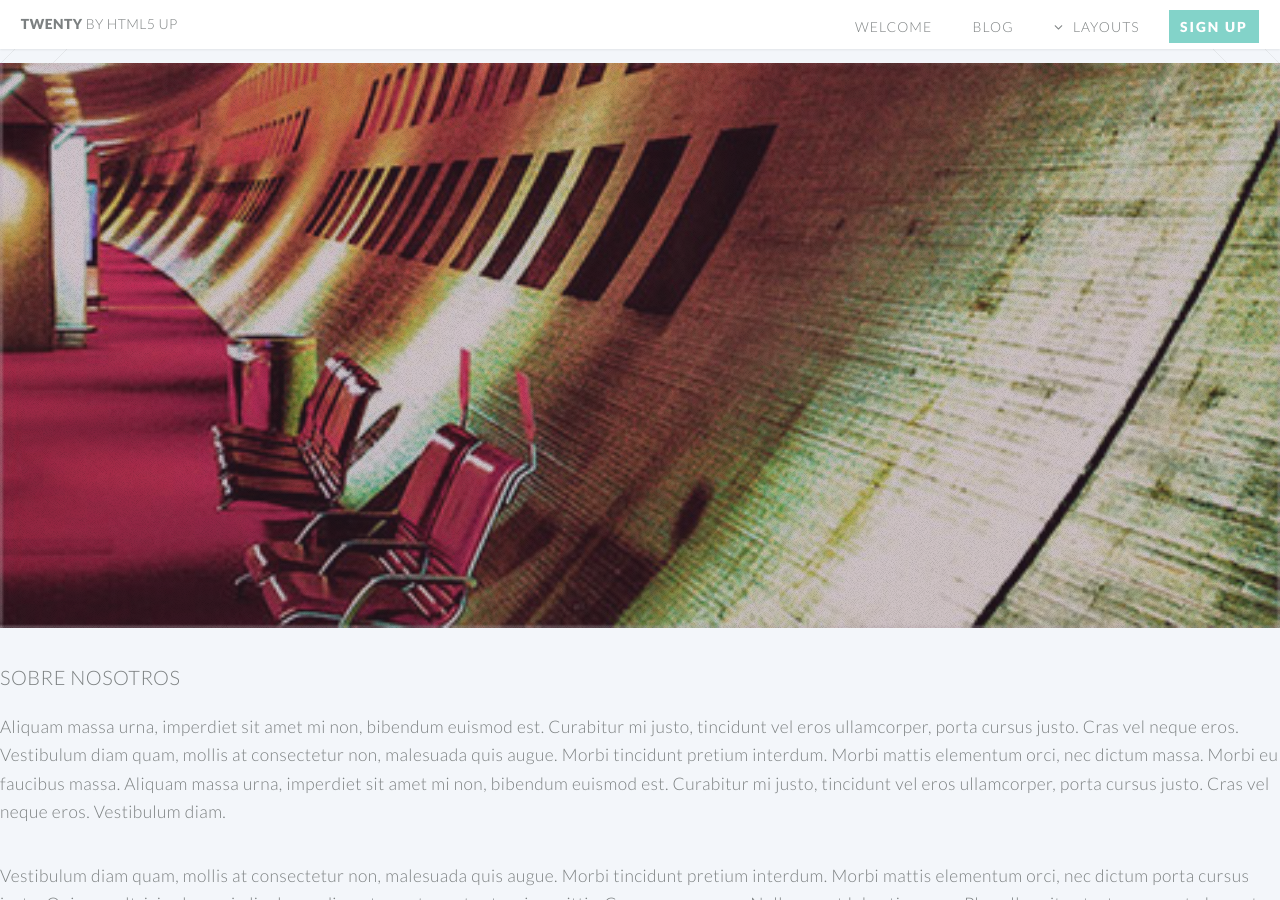
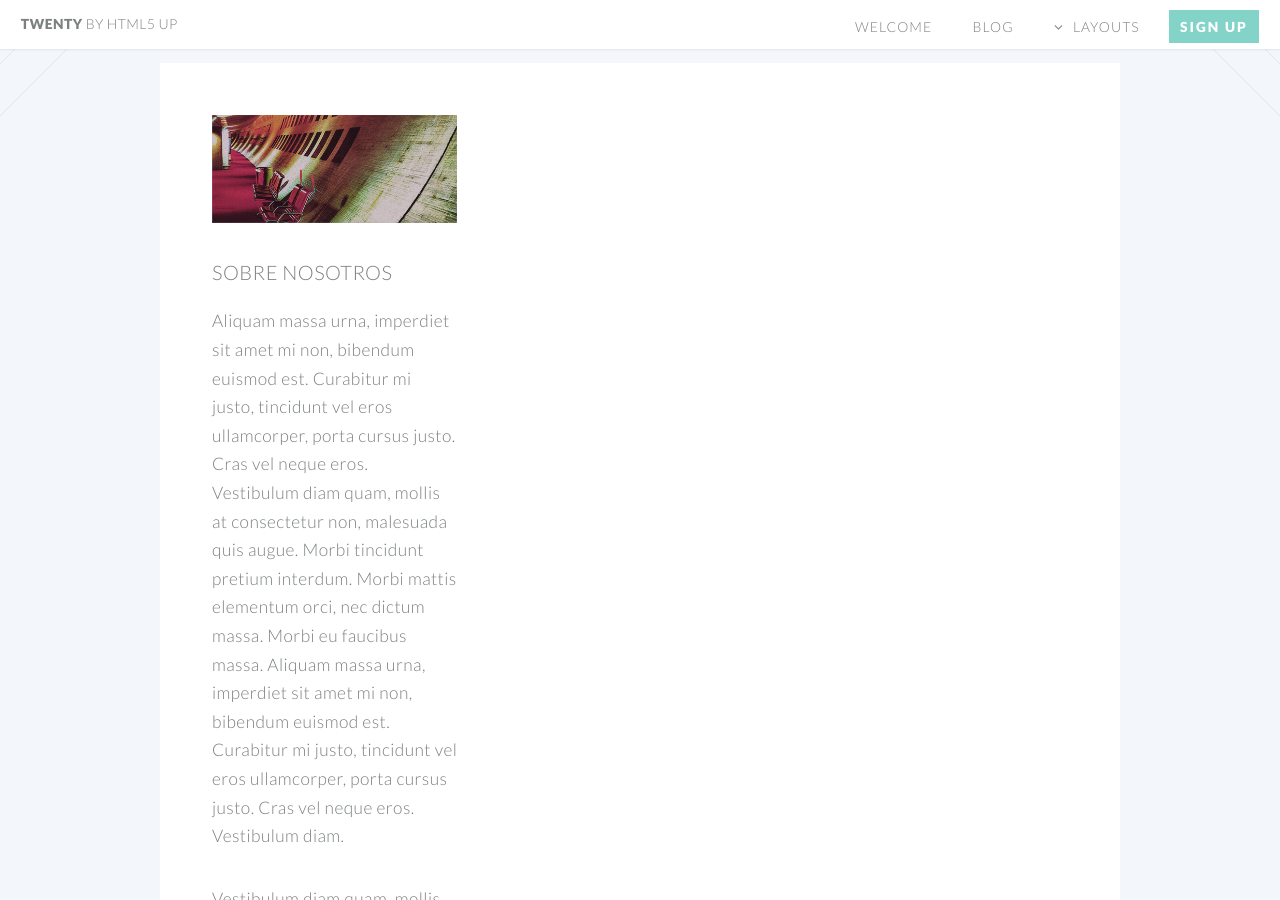
Before and after one commit to Vico2001/Vico2001.github.io, a Jekyll site: the page left-sidebar.html, which Jekyll copies as it is, in a window 1280 px wide and 900 px high, scrolled down 317 px. Built offline with Jekyll 4.4.1, drawn with Linux system fonts in a browser that asks for light colours.

Commit message:
Update left-sidebar.html

```diff
--- a/left-sidebar.html
+++ b/left-sidebar.html
@@ -70,12 +70,16 @@
 				</header>
 
 				<!-- One -->
+				<section class="wrapper style4 container">
+
+						<div class="row oneandhalf">
+							<div class="4u">
 								<!-- Content -->
 									<div class="content">
 										<section>
 											<a href="#" class="image featured"><img src="images/pic02.jpg" alt="" /></a>
 											<header>
-												<h3>Sobre Nosotros</h3>
+												<h3>Sobre NosotroS</h3>
 											</header>
 											<p>Aliquam massa urna, imperdiet sit amet mi non, bibendum euismod est. Curabitur mi justo, tincidunt vel eros ullamcorper, porta cursus justo. Cras vel neque eros. Vestibulum diam quam, mollis at consectetur non, malesuada quis augue. Morbi tincidunt pretium interdum. Morbi mattis elementum orci, nec dictum massa. Morbi eu faucibus massa. Aliquam massa urna, imperdiet sit amet mi non, bibendum euismod est. Curabitur mi justo, tincidunt vel eros ullamcorper, porta cursus justo. Cras vel neque eros. Vestibulum diam.</p>
 											<p>Vestibulum diam quam, mollis at consectetur non, malesuada quis augue. Morbi tincidunt pretium interdum. Morbi mattis elementum orci, nec dictum porta cursus justo. Quisque ultricies lorem in ligula condimentum, et egestas turpis sagittis. Cras ac nunc urna. Nullam eget lobortis purus. Phasellus vitae tortor non est placerat tristique. Sed id sem et massa ornare pellentesque. Maecenas pharetra porta accumsan. </p>
```
